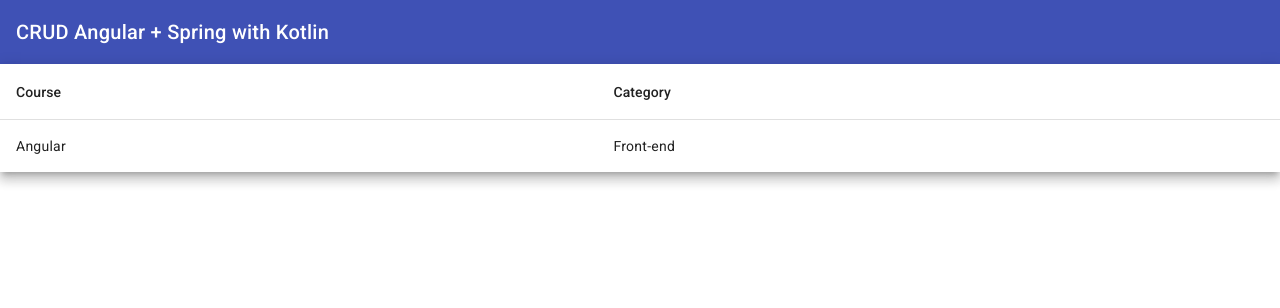
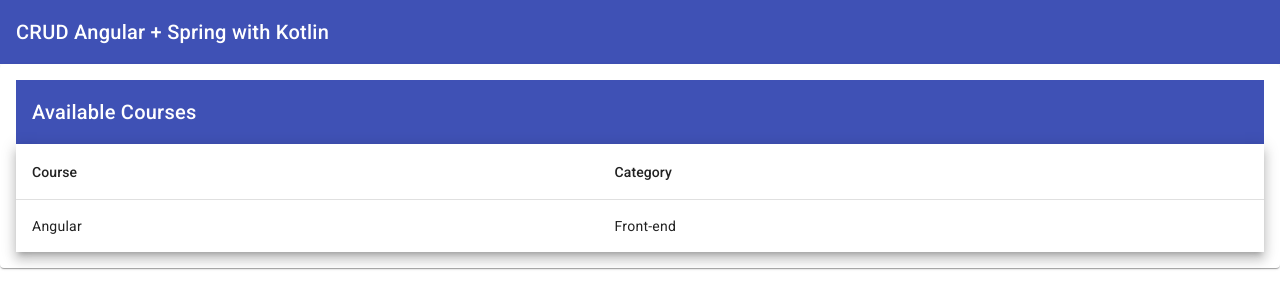
Before and after one commit to valberjr/lgc-angular, an Angular app in the folder angular-ui/: page /courses in a window 1280 px wide. Shown: the top 308 px of the page. Built offline with nearby package versions, Linux system fonts and the light colour scheme.

Commit message:
material table css

```diff
--- a/angular-ui/src/app/courses/courses/courses.component.html
+++ b/angular-ui/src/app/courses/courses/courses.component.html
@@ -1,16 +1,19 @@
+<mat-card>
+  <mat-card-content>
+    <mat-toolbar color="primary">Available Courses</mat-toolbar>
     <table mat-table [dataSource]="courses" class="mat-elevation-z8">
       <!-- Name Column -->
       <ng-container matColumnDef="name">
         <th mat-header-cell *matHeaderCellDef>Course</th>
         <td mat-cell *matCellDef="let course">{{ course.name }}</td>
       </ng-container>
-
       <!-- Weight Column -->
       <ng-container matColumnDef="category">
         <th mat-header-cell *matHeaderCellDef>Category</th>
         <td mat-cell *matCellDef="let course">{{ course.category }}</td>
       </ng-container>
-
       <tr mat-header-row *matHeaderRowDef="displayedColumns"></tr>
       <tr mat-row *matRowDef="let row; columns: displayedColumns"></tr>
     </table>
+  </mat-card-content>
+</mat-card>
--- a/angular-ui/src/app/courses/courses/courses.component.scss
+++ b/angular-ui/src/app/courses/courses/courses.component.scss
@@ -0,0 +1,3 @@
+table {
+  width: 100%;
+}
--- a/angular-ui/src/app/courses/courses/courses.component.ts
+++ b/angular-ui/src/app/courses/courses/courses.component.ts
@@ -1,11 +1,13 @@
 import { Component } from '@angular/core';
+import { MatCardModule } from '@angular/material/card';
 import { MatTableModule } from '@angular/material/table';
+import { MatToolbarModule } from '@angular/material/toolbar';
 import { Course } from '../models/course';
 
 @Component({
   selector: 'app-courses',
   standalone: true,
-  imports: [MatTableModule],
+  imports: [MatTableModule, MatCardModule, MatToolbarModule],
   templateUrl: './courses.component.html',
   styleUrl: './courses.component.scss',
 })
```
Lines whose indentation alone changed are shown as unchanged.
